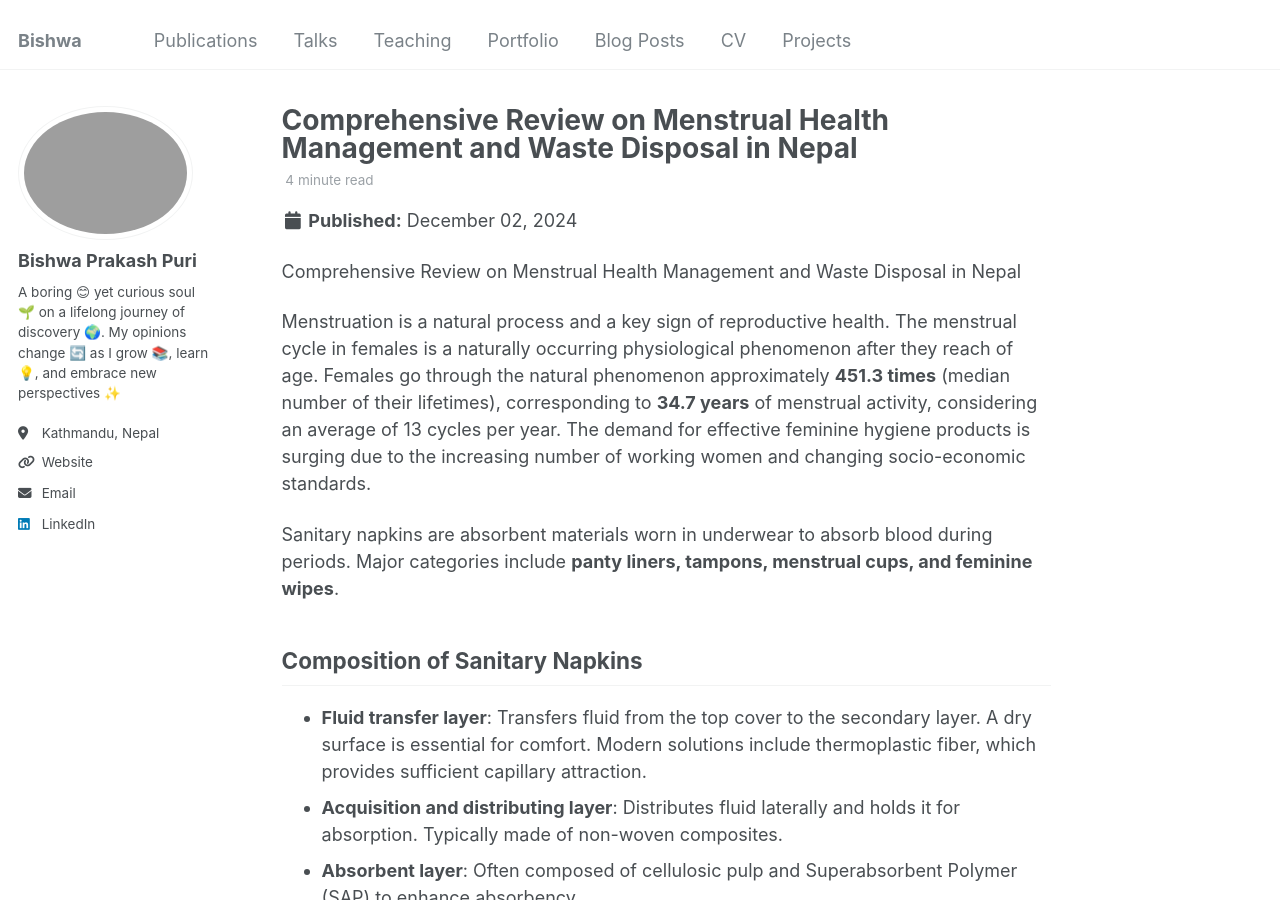
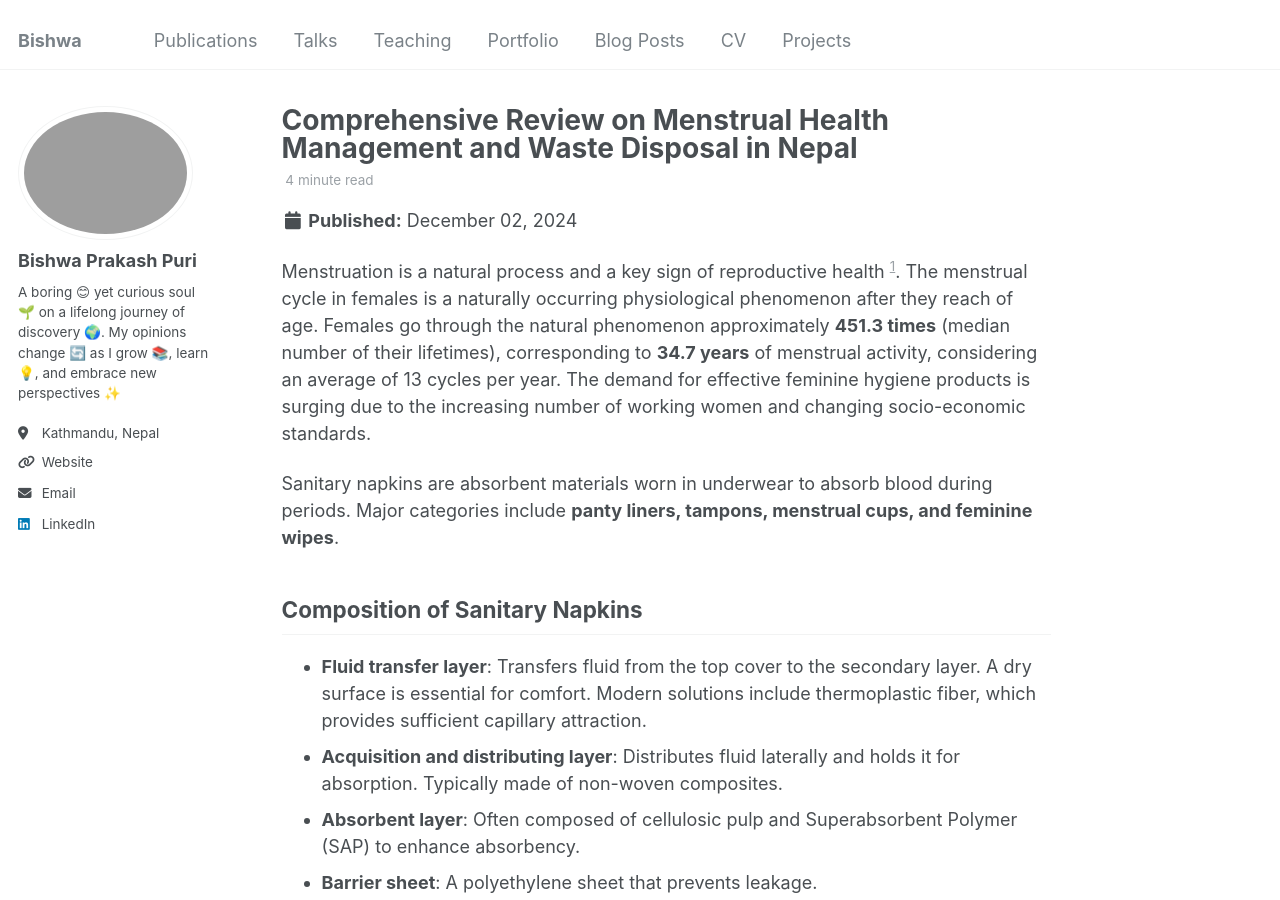
Before and after one commit to workBishwa/imBishwa, a Jekyll site: the page built from _posts/2024-12-02-menstrual-health.md, in a window 1280 px wide and 900 px high. Built offline with Jekyll 4.4.1, drawn with Linux system fonts in a browser that asks for light colours; some of the changed text lies outside the part shown.

Commit message:
foot note

```diff
--- a/_posts/2024-12-02-menstrual-health.md
+++ b/_posts/2024-12-02-menstrual-health.md
@@ -8,9 +8,9 @@ tags:
   - sanitary Hygiene
 ---
 
-Comprehensive Review on Menstrual Health Management and Waste Disposal in Nepal
 
-Menstruation is a natural process and a key sign of reproductive health. The menstrual cycle in females is a naturally occurring physiological phenomenon after they reach of age. Females go through the natural phenomenon approximately **451.3 times** (median number of their lifetimes), corresponding to **34.7 years** of menstrual activity, considering an average of 13 cycles per year. The demand for effective feminine hygiene products is surging due to the increasing number of working women and changing socio-economic standards.
+
+Menstruation is a natural process and a key sign of reproductive health [^1]. The menstrual cycle in females is a naturally occurring physiological phenomenon after they reach of age. Females go through the natural phenomenon approximately **451.3 times** (median number of their lifetimes), corresponding to **34.7 years** of menstrual activity, considering an average of 13 cycles per year. The demand for effective feminine hygiene products is surging due to the increasing number of working women and changing socio-economic standards.
 
 Sanitary napkins are absorbent materials worn in underwear to absorb blood during periods. Major categories include **panty liners, tampons, menstrual cups, and feminine wipes**.
 
@@ -136,3 +136,4 @@ Current practices include:
 Addressing **menstrual waste disposal** is crucial for achieving environmental sustainability and ensuring the health and dignity of all women.
 
 ---
+[^1]: This work was done for Kantipur TV.
```
